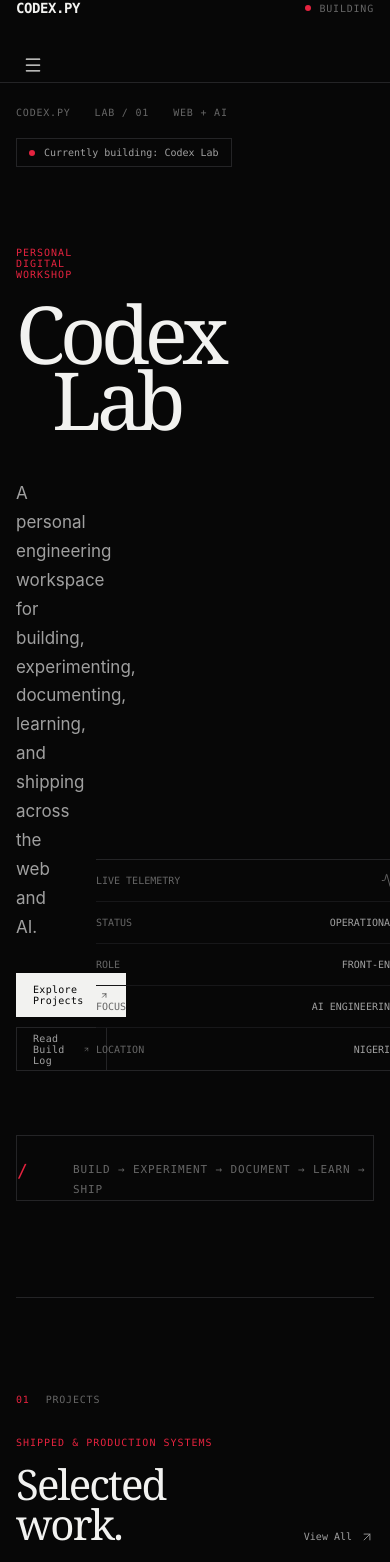
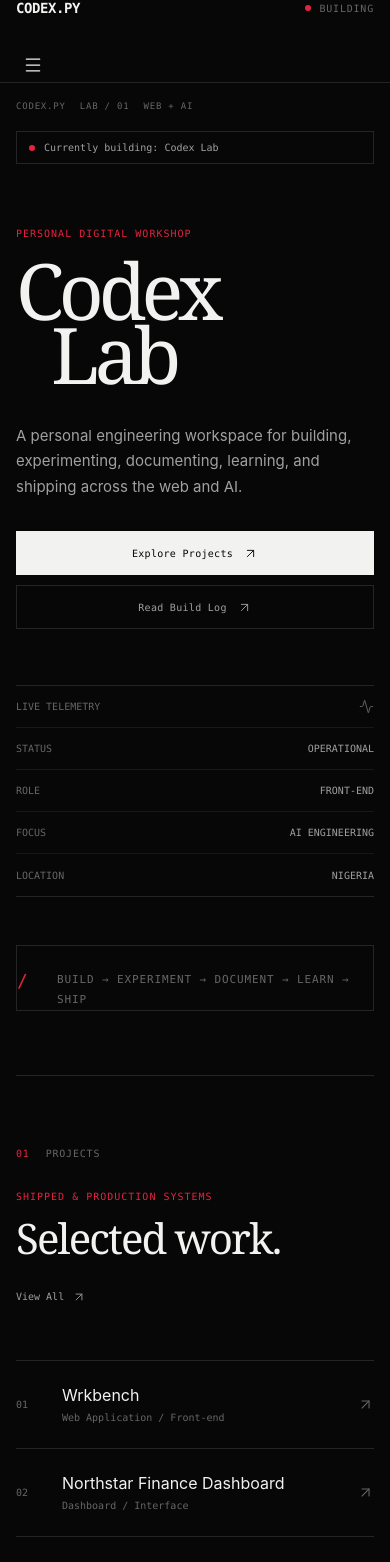
Before and after one commit to codex2py/codexlab, a React (Vite) app: page / in a window 390 px wide. Shown: the top 1562 px of the page. Built offline with nearby package versions, Linux system fonts and the light colour scheme.

Commit message:
complete styling home page + responsiveness

```diff
--- a/src/pages/Home.css
+++ b/src/pages/Home.css
@@ -2,7 +2,8 @@
   width: 100%;
   overflow: hidden;
 }
-.home-hero, .home-section {
+.home-hero,
+.home-section {
   width: min(
     calc(100% - (var(--container-padding) * 2)),
     var(--container-width)
@@ -49,7 +50,8 @@
   gap: 80px;
   padding: 80px 0 64px;
 }
-.home-eyebrow, .home-section-kicker {
+.home-eyebrow,
+.home-section-kicker {
   display: block;
   font-family: var(--font-mono);
   font-size: 10px;
@@ -58,7 +60,7 @@
 }
 .home-hero-title {
   margin: 20px 0 0;
-    font-family: Georgia, 'Times New Roman', Times, serif;
+  font-family: Georgia, "Times New Roman", Times, serif;
   font-size: clamp(80px, 12vw, 170px);
   font-weight: 400;
   line-height: 0.82;
@@ -164,7 +166,6 @@
   color: var(--color-text-muted);
 }
 
-
 /* GENERAL SECTIONS */
 .home-section {
   padding: 96px 0;
@@ -191,7 +192,7 @@
 .home-section-heading h2 {
   max-width: 760px;
   margin: 16px 0 0;
-    font-family: Georgia, 'Times New Roman', Times, serif;
+  font-family: Georgia, "Times New Roman", Times, serif;
   font-size: clamp(42px, 5.5vw, 72px);
   font-weight: 400;
   line-height: 0.95;
@@ -210,7 +211,6 @@
 .home-view-link:hover {
   color: var(--color-text);
 }
-
 
 /* PROJECTS */
 .home-project-list {
@@ -261,7 +261,6 @@
   color: var(--color-accent);
 }
 
-
 /* EXPERIMENTS */
 .home-experiment-grid {
   display: grid;
@@ -283,7 +282,7 @@
 }
 .home-experiment-card h3 {
   margin: 48px 0 12px;
-    font-family: Georgia, 'Times New Roman', Times, serif;
+  font-family: Georgia, "Times New Roman", Times, serif;
   font-size: 30px;
   font-weight: 400;
   letter-spacing: -0.03em;
@@ -357,7 +356,7 @@
 }
 .home-now-feature h3 {
   margin: 48px 0 14px;
-    font-family: Georgia, 'Times New Roman', Times, serif;
+  font-family: Georgia, "Times New Roman", Times, serif;
   font-size: 38px;
   font-weight: 400;
   letter-spacing: -0.04em;
@@ -399,7 +398,6 @@
   color: var(--color-text-secondary);
 }
 
-
 /* ABOUT */
 .home-about {
   max-width: 1000px;
@@ -407,7 +405,7 @@
 }
 .home-about h2 {
   margin: 32px 0 36px;
-    font-family: Georgia, 'Times New Roman', Times, serif;
+  font-family: Georgia, "Times New Roman", Times, serif;
   font-size: clamp(52px, 7vw, 96px);
   font-weight: 400;
   line-height: 0.9;
@@ -425,7 +423,6 @@
   color: var(--color-text-secondary);
 }
 
-
 /* CONTACT */
 .home-contact-section {
   border-bottom: 0;
@@ -439,7 +436,7 @@
 }
 .home-contact h2 {
   margin: 24px 0 20px;
-    font-family: Georgia, 'Times New Roman', Times, serif;
+  font-family: Georgia, "Times New Roman", Times, serif;
   font-size: clamp(52px 7vw, 96px);
   font-weight: 400;
   line-height: 0.9;
@@ -453,5 +450,113 @@
   color: var(--color-text-secondary);
 }
 
+/* RESPONSIVENESS */
+@media (max-width: 900px) {
+  .home-hero-grid {
+    grid-template-columns: 1fr;
+    gap: 56px;
+  }
+  .home-telemetry {
+    max-width: 420px;
+  }
+  .home-section-heading {
+    align-items: flex-start;
+    flex-direction: column;
+  }
+  .home-contact {
+    align-items: flex-start;
+    flex-direction: column;
+  }
+}
+@media (max-width: 700px) {
+  .home-experiment-grid,
+  .home-now-grid {
+    grid-template-columns: 1fr;
+  }
+  .home-now-details {
+    grid-template-columns: 1fr;
+  }
+  .home-now-details div {
+    border-right: 0;
+    border-bottom: 1px solid var(--color-border);
+  }
+  .home-now-details div:last-child {
+    border-bottom: 0;
+  }
+  .home-log-heading {
+    align-items: flex-start;
+    flex-direction: column;
+    gap: 8px;
+  }
+}
 
-/* RESPONSIVENESS */
+@media (max-width: 600px) {
+  .home-hero,
+  .home-section {
+    width: calc(100% - 32px);
+  }
+
+  .home-hero {
+    padding-top: 18px;
+    padding-bottom: 64px;
+  }
+  .home-meta {
+    gap: 14px;
+    overflow-x: auto;
+  }
+  .home-meta span {
+    flex-shrink: 0;
+    font-size: 9px;
+  }
+  .home-build-status {
+    width: 100%;
+    line-height: 1.5;
+  }
+  .home-hero-grid {
+    padding: 64px 0 48px;
+  }
+  .home-hero-title {
+    font-size: clamp(64px, 20vw, 100px);
+  }
+  .home-hero-description {
+    margin-top: 36px;
+    font-size: 15px;
+  }
+  .homehero-actions {
+    flex-direction: column;
+  }
+  .home-button {
+    width: 100%;
+  }
+  .home-hero-statement {
+    grid-template-columns: 24px 1fr;
+  }
+  .home-section{
+    padding: 72px 0;
+  }
+  .home-section-heading h2 {
+    font-size: 42px;
+  }
+  .home-project-row {
+    grid-template-columns: 32px 1fr auto;
+    gap: 14px;
+    min-height: 88px;
+  }
+  .home-project-info h3 {
+    font-size: 16px;
+  }
+  .home-log-row {
+    grid-template-columns: 32px 1fr;
+    gap: 14px;
+  }
+  .home-log-row > .home-row-arrow {
+    display: none;
+  }
+  .home-experiment-card {
+    min-height: 220px;
+  }
+  .home-about h2,
+  .home-contact h2 {
+    font-size: 52px;
+  }
+}
```
Lines whose indentation alone changed are shown as unchanged.
